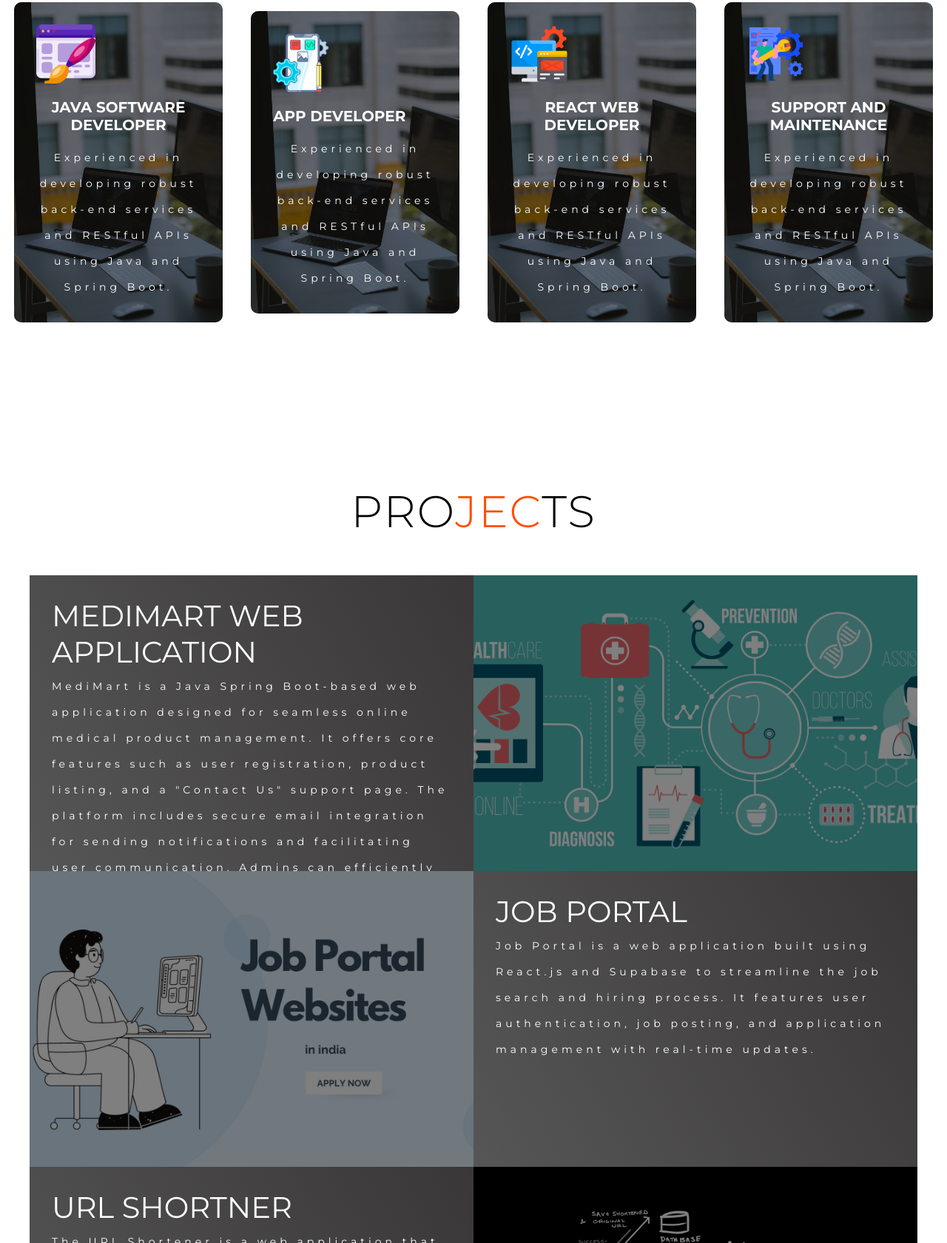
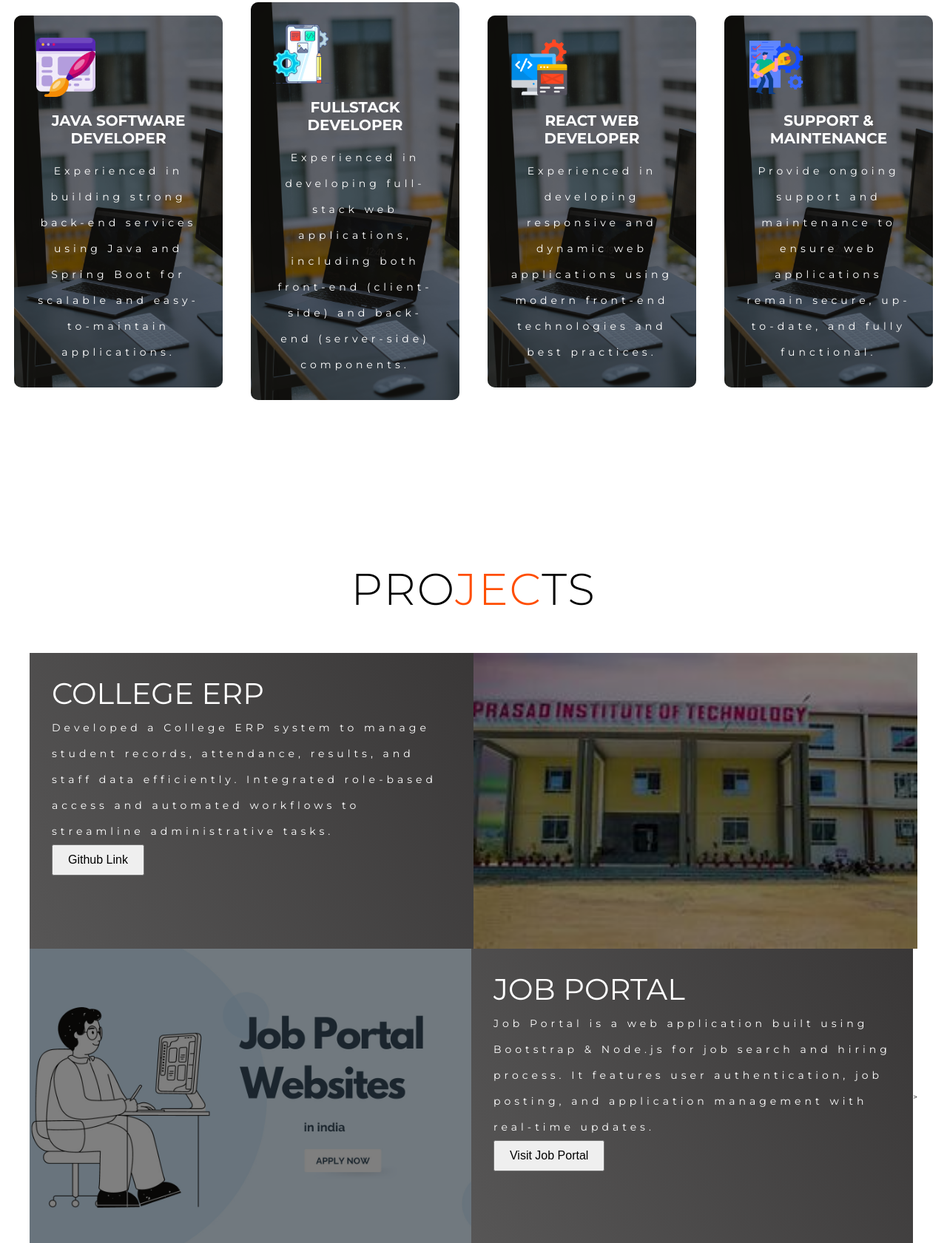
Before and after one commit to Sonali1327/PORTFOLIO, a plain HTML site: page index.html in a window 1280 px wide. Shown: the part 1119-2800 px from the top of the page at 74% size. Drawn offline with Linux system fonts and the light colour scheme.

Commit message:
initial commit

```diff
--- a/index.html
+++ b/index.html
@@ -33,7 +33,7 @@
     <div>
         <h1>Hello, My Name Is <span></span> </h1>
         <h1>Sonali Gupta <span></span></h1>
-    <h1>Java Developer <span></span></h1>
+    <h1>Fullstack Developer <span></span></h1>
         <a href="https://forms.gle/g9pUaqcX3To6UdKB9" type="button" class="cta">Hire Me</a>
     </div>
 
@@ -50,28 +50,28 @@
                 <div class="service-item">
               <div class="icon"><img src="./img/design.png" alt=""></div>
               <h2>Java Software Developer</h2>
-              <p>Experienced in developing robust back-end services and RESTful APIs using Java and Spring Boot.</p>
+              <p>Experienced in building strong back-end services using Java and Spring Boot for scalable and easy-to-maintain applications.</p>
 
                 </div>
 
                 <div class="service-item">
               <div class="icon"><img src="./img/app-deve.png" alt=""></div>
-              <h2> App Developer</h2>
-              <p>Experienced in developing robust back-end services and RESTful APIs using Java and Spring Boot.</p>
+              <h2>Fullstack Developer </h2>
+              <p>Experienced in developing full-stack web applications, including both front-end (client-side) and back-end (server-side) components.</p>
 
                 </div>
 
                 <div class="service-item">
               <div class="icon"><img src="./img/web-deve.png" alt=""></div>
               <h2> React Web Developer</h2>
-              <p>Experienced in developing robust back-end services and RESTful APIs using Java and Spring Boot.</p>
+              <p>Experienced in developing responsive and dynamic web applications using modern front-end technologies and best practices.</p>
 
                 </div>
 
                 <div class="service-item">
               <div class="icon"><img src="./img/maintenance.png" alt=""></div>
-              <h2> Support And maintenance</h2>
-              <p>Experienced in developing robust back-end services and RESTful APIs using Java and Spring Boot.</p>
+              <h2> Support & maintenance</h2>
+              <p>Provide ongoing support and maintenance to ensure web applications remain secure, up-to-date, and fully functional.</p>
 
                 </div>
             </div>
@@ -85,27 +85,48 @@
             <div class="all-projects">
                 <div class="projects-items">
                     <div class="project-info">
-                        <h1>MEDIMART WEB APPLICATION</h1>
-                        <p>MediMart is a Java Spring Boot-based web application designed for seamless online medical product management. It offers core features such as user registration, product listing, and a "Contact Us" support page. The platform includes secure email integration for sending notifications and facilitating user communication. Admins can efficiently add products, making MediMart a reliable and efficient solution for managing digital pharmacy operations.</p>
+                        <h1>COLLEGE ERP</h1>
+                        <p>Developed a College ERP system to manage student records, attendance, results, and staff data efficiently. Integrated role-based access and automated workflows to streamline administrative tasks.</p>
+                        <a href="https://github.com/Sonali1327/CollegeErp" target="_blank">
+  <button style=" padding: 10px 20px; font-size: 16px; cursor: pointer;">
+    Github Link
+  </button>
+  </a>
                     </div>
                     <div class="project-img">
-                        <img src="./img/medim.webp" alt="">
+                        <img src="./img/prasad.jpeg" alt="">
                     </div>
                 </div>
               <div class="projects-items">
+                           >
     <div class="project-info">
       <h1>JOB PORTAL</h1>
-                        <p>Job Portal is a web application built using React.js and Supabase to streamline the job search and hiring process.
-                        It features user authentication, job posting, and application management with real-time updates.</p>
+      <p>
+        Job Portal is a web application built using Bootstrap & Node.js for job search and hiring process.
+        It features user authentication, job posting, and application management with real-time updates.
+      </p>
+      <a href="https://theapnaajob.in" target="_blank">
+  <button style="padding: 10px 20px; font-size: 16px; cursor: pointer;">
+    Visit Job Portal
+  </button>
+</a>
+
     </div>
     <div class="project-img">
-                        <img src="./img/jo.jpg" alt="">
+      <img src="./img/jo.jpg" alt="Job Portal" />
     </div>
+
 </div>
+
                 <div class="projects-items">
                     <div class="project-info">
                         <h1>URL SHORTNER</h1>
-                        <p>The URL Shortener is a web application that allows users to convert long, unreadable links into short and shareable URLs. Built using React.js and Supabase, it provides real-time redirection, click tracking, and device/location analytics. Users can manage their shortened URLs with an intuitive dashboard and secure authentication. This project simplifies link sharing while offering insightful data for better engagement analysis.</p>
+                        <p>The URL Shortener is a web application that allows users to convert long, unreadable links into short and shareable URLs. Built using React.js and Supabase. Users can manage their shortened URLs with an intuitive dashboard and secure authentication.</p>
+                         <a href="https://url-shortner-zeta-gilt.vercel.app/" target="_blank">
+  <button style="padding: 10px 20px; font-size: 16px; cursor: pointer;">
+   URL SHORTNER
+  </button>
+</a>
                     </div>
                     <div class="project-img">
                         <img src="./img/u.jpg" alt="">
@@ -159,7 +180,7 @@
                     </div>
                     <div class="contact-info">
                         <h1>Address</h1>
-                        <h2>Uttar Pradesh,Jaunpur (INDIA)</h2>
+                        <h2>Thane west ,Mumbai (INDIA)</h2>
                     </div>
                 </div>
             </div>
@@ -168,7 +189,7 @@
     <section id="footer">
         <div class="footer container">
 
-        <h1>Java Developer</h1>
+        <h1>Fullstack Developer</h1>
         <div class="social-icon">
         <div class="social-item">
             <img src="./img/facebook.png" alt="">
```
Also changed, not shown: img/prasad.jpeg (added). Lines whose indentation alone changed are shown as unchanged.
